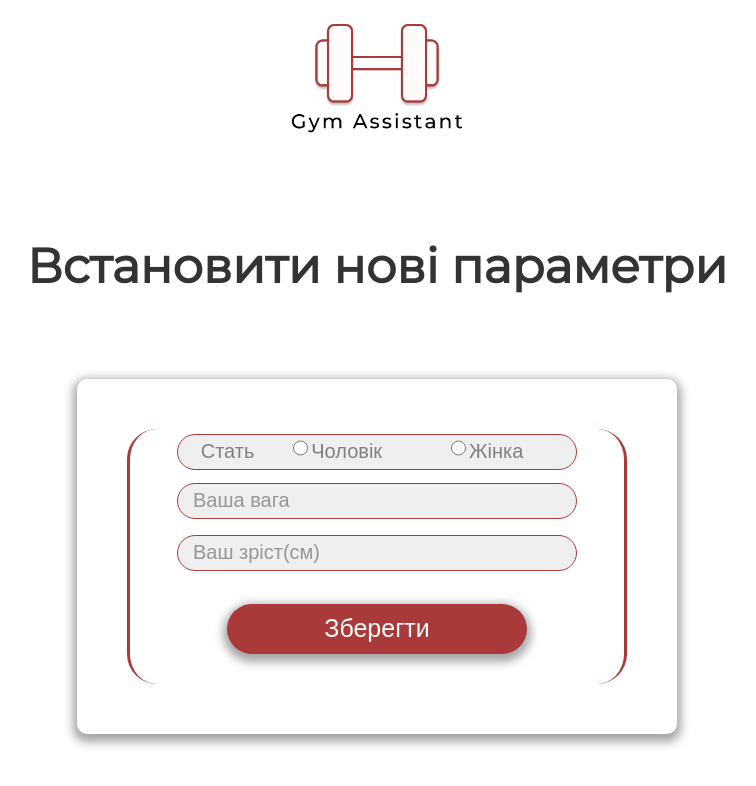
After one commit to movchun567/Gym_Assistant, a Flask app: page /update_parameters in a window 1280 px wide. The commit adds this page. Shown: the top 786 px of the page, without its empty margins (263-1019 px from the left). Run offline with Flask 3, Linux system fonts and the light colour scheme.

Commit message:
added site "update info about user"

```diff
--- a/app.py
+++ b/app.py
@@ -33,6 +33,10 @@ def my_profile():
     # info_my_trainings = list(zip(training_names, training_descriptions))
     return render_template('my_profile_extention.html', user_trainings=user_trainings, names_of_saved=names_of_saved)
 
+@app.route('/update_parameters')
+def update_parameters():
+    return render_template('update_parameters.html')
+
 @app.route('/my_training')
 def my_training():
     return redirect(url_for('my_profile')+'#training')
@@ -67,7 +71,7 @@ def chest():
 def shoulders():
     user_saved = users_info.find_one({'_id': session['user']['_id']})['trainings_name']
     trainings = all_exercises.find()
-    return render_template('exercises_extention.html', trainings=trainings, muscle = "Плечі і дельтовидні мязи", user_saved=user_saved)
+    return render_template('exercises_extention.html', trainings=trainings, muscle = "Плечі і дельтовидні м'язи", user_saved=user_saved)
 
 @app.route('/back_upper')
 def back_upper():
@@ -103,7 +107,7 @@ def quads():
 def calves():
     user_saved = users_info.find_one({'_id': session['user']['_id']})['trainings_name']
     trainings = all_exercises.find()
-    return render_template('exercises_extention.html', trainings=trainings, muscle = "М'язи ікри", user_saved=user_saved)
+    return render_template('exercises_extention.html', trainings=trainings, muscle = "М'язи литок", user_saved=user_saved)
 
 @app.route('/forearms')
 def forearms():
--- a/templates/my_profile.html
+++ b/templates/my_profile.html
@@ -61,6 +61,7 @@
             <p class = 'characteristics'>Вага:  {{session['user']['weight']}}</p>
             <p class = 'characteristics'>Зріст:  {{session['user']['height']}} см</p>
             <p class = 'characteristics'>Стать: {{session['user']['gender']}}</p>
+            <a href="{{ url_for('update_parameters')}}" class="button" style="font-family: Montserrat;">Змінити параметри</a>
             <a href="/user/signout" class="button" style="font-family: Montserrat;">Вийти з профілю</a>
             <br><br>
         </div>
--- /dev/null
+++ b/templates/update_parameters.html
@@ -0,0 +1,34 @@
+<!DOCTYPE html>
+<html>
+    <head>
+        <meta charset="UTF-8">
+        <link href="https://fonts.googleapis.com/css?family=Montserrat&display=swap" rel="stylesheet" />
+        <link href="https://fonts.googleapis.com/css?family=Inter&display=swap" rel="stylesheet" />
+        <link href="/static/css/registration_form.css" rel="stylesheet" />
+    </head>
+    <body>
+        <div class="icon_container">
+            <div class="icon_container" id="icon"></div>
+        </div>
+        <div>
+            <span class="v633_61"><h2>Встановити нові параметри</h2> </span>
+            <div class="Form" style="text-align: center;">
+                <div class="tab-content">
+                  <div id="Insertion">
+                  </div>
+                  <!-- Form Fields Here -->
+                    <form class="Insert_Form" name="registration_form" method="POST" action="/user/update">
+                      <div class="genderbox">
+                        <label for="male" class="radio" style="margin: 0px;">Стать</label>
+                        <label for="male"><input type="radio" id="male" name="gender" value="male" required>Чоловік</label>
+                        <label for="female"><input type="radio" id="female" name="gender" value="female" required>Жінка</label>
+                      </div>
+                      <input type="number" id="weight" name="weight"required placeholder="Ваша вага" required min="1" max="200">
+                      <input type="number" id="height" name="height"required placeholder="Ваш зріст(см)" required min="1" max="250">
+                      <input type="submit" name="submit" value="Зберегти" class="button" />
+                    </form>
+                </div>
+              </div>
+          </div>
+    </body>
+</html>
--- a/user/routes.py
+++ b/user/routes.py
@@ -25,3 +25,7 @@ def del_training():
 # @app.route('/save_picture', methods=['POST'])
 # def profile_image():
 #     return User().profile_image()
+
+@app.route('/user/update', methods=['POST'])
+def update():
+    return User().update()
```
Also changed, not shown: user/models.py (+12 -1 lines).
